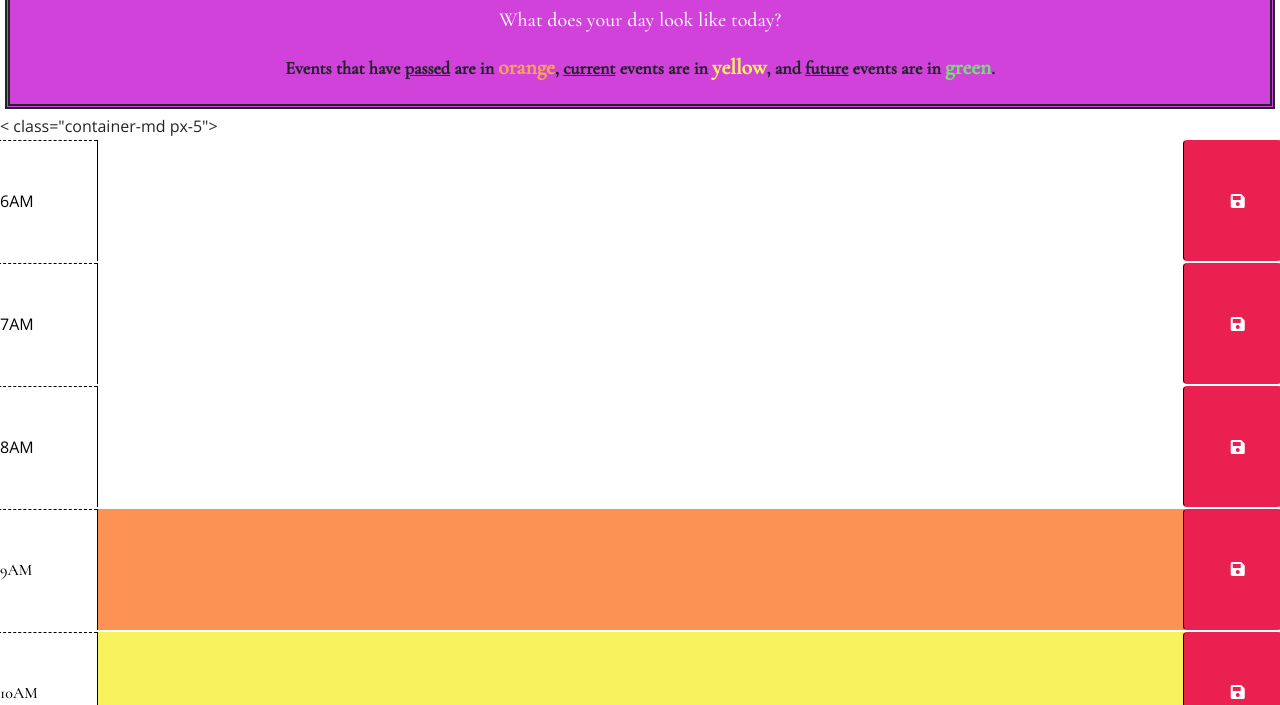
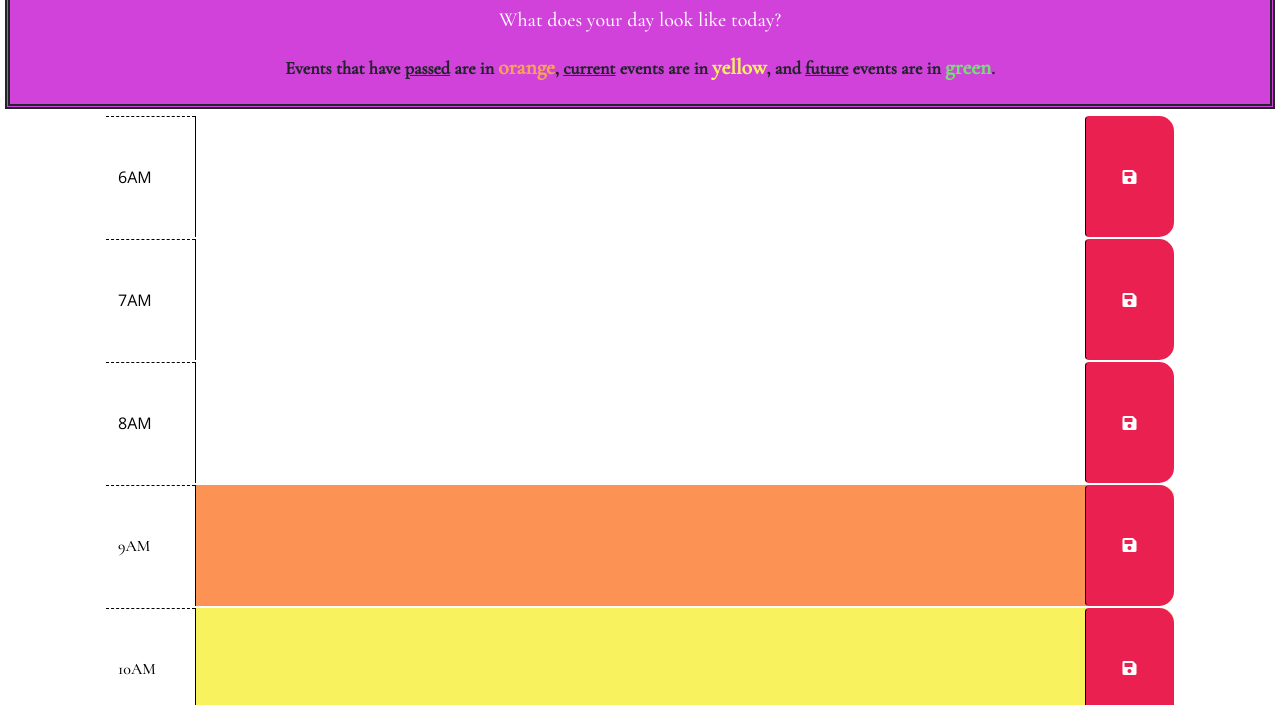
Before and after one commit to CarolinaRaIs/hourly-calendar, a plain HTML site: page index.html in a window 1280 px wide. Shown: the part 95-800 px from the top of the page. Drawn offline with nearby package versions, Linux system fonts and the light colour scheme.

Commit message:
debugged container in index.html

```diff
--- a/index.html
+++ b/index.html
@@ -42,7 +42,7 @@
     <!-- Bootstrap (utility classes):
     container-lg = Creates a container element that has a fixed width and centers the content horizonrally (designed for large screens)
     px-5 = padding-x of 5px-->
-    < class="container-md px-5">
+    <div class= "container-md px-5">
       <!-- Use class for "past", "present", and "future" to apply styles to the
         time-block divs accordingly. The javascript will need to do this by
         adding/removing these classes on each div by comparing the hour in the
```
